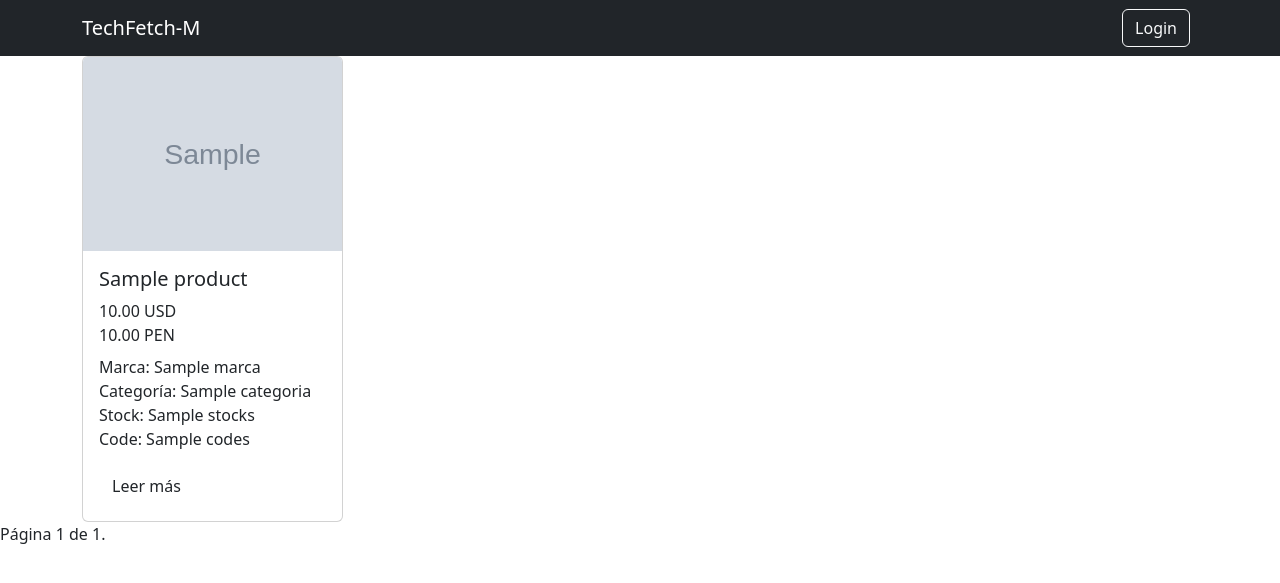
After one commit to Leonel481/Retail_Computer_Prices, a Django app: template AppCPS/templates/products/list2.html in a window 1280 px wide. The commit adds this page. Shown: the top 583 px of the page. Run offline with Django 4.2, Linux system fonts and the light colour scheme; the template is opened without the code that fills it: most values are stand-ins (such as "Sample title", 1, 10 or a date in 2020); grey boxes marked "Sample" are stand-in pictures; parts of the project's set-up code (start-up, migrations or seed data) failed here and were passed over.

```diff
--- /dev/null
+++ b/AppCPS/templates/products/list2.html
@@ -0,0 +1,52 @@
+
+
+<!-- versión anterior -->
+
+{% extends 'base/base.html' %}
+{% block content %}
+<div class="container">
+    <div class="row">
+        {% for product in elementos %}
+        <div class="col-3">
+            <div class="card">
+                <img src="{{ product.images }}" class="card-img-top float-start product-image">
+                <div class="card-body">
+                    <h5 class="card-title">{{ product.titles }}</h5>
+                    <div class="price-container">
+                        <p class="card-title product-price">
+                            {{ product.prices_usd|floatformat:2 }} USD <br>
+                            {{ product.prices_pen|floatformat:2 }} PEN
+                        </p>
+                    </div>
+                    <p class="card-text">
+                        Marca:  {{ product.marca.marca }} <br>
+                        Categoría: {{ product.categoria.categoria }}  <br>
+                        Stock:   {{ product.stocks }}   <br>
+                        Code:    {{ product.codes }} <br>
+                    </p>
+                    <a class="btn btn-tomato" href="{% url 'get_product' id=product.codes.id %}">Leer más</a>
+                </div>
+            </div>
+        </div>
+        {% endfor %}
+    </div>
+</div>
+<!-- Muestra los enlaces de paginación -->
+<div class="pagination">
+    <span class="step-links">
+        {% if elementos.has_previous %}
+            <a href="?pagina=1">Primera</a>
+            <a href="?pagina={{ elementos.previous_page_number }}">Anterior</a>
+        {% endif %}
+
+        <span class="current">
+            Página {{ elementos.number }} de {{ elementos.paginator.num_pages }}.
+        </span>
+
+        {% if elementos.has_next %}
+            <a href="?pagina={{ elementos.next_page_number }}">Siguiente</a>
+            <a href="?pagina={{ elementos.paginator.num_pages }}">Última</a>
+        {% endif %}
+    </span>
+</div>
+{% endblock %}
```
Also changed, not shown: AppCPS/products/views.py (+17 -2 lines), AppCPS/templates/products/list_of_products.html (+19 -4 lines).
